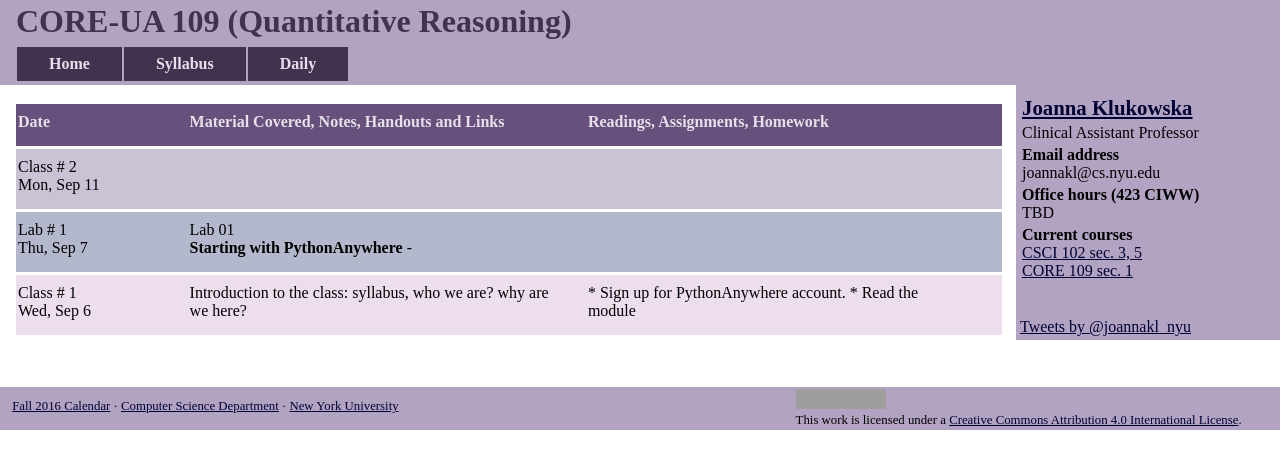
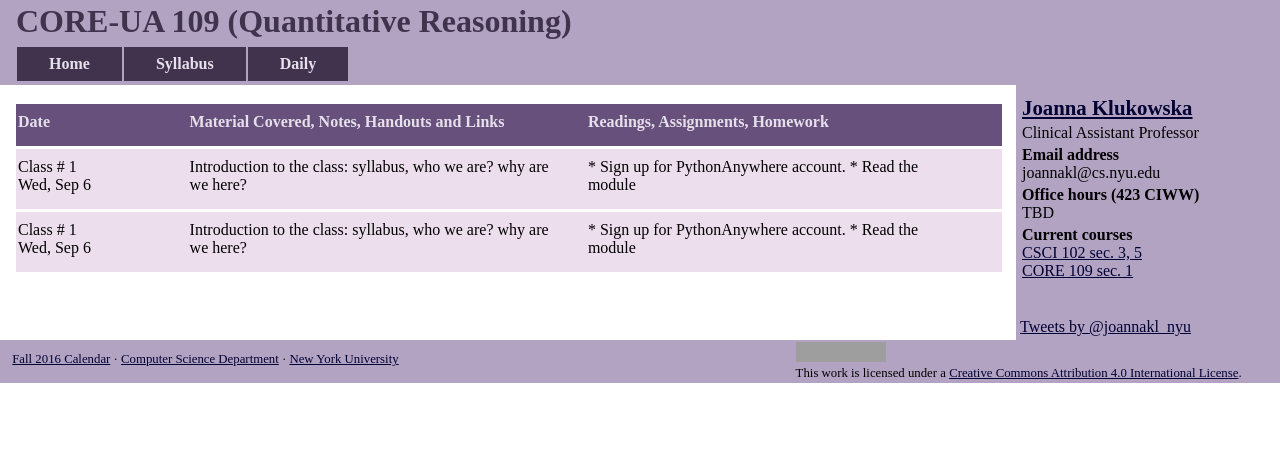
Before and after one commit to joannakl/core109_f17, a Jekyll site: the page built from daily.html, in a window 1280 px wide. Shown: the top 469 px of the page. Built offline with Jekyll 4.4.1, drawn with Linux system fonts in a browser that asks for light colours; comment, search, counter and statistics services are not loaded; grey boxes are pictures that could not be loaded.

Commit message:
testing including markdown

```diff
--- /dev/null
+++ b/_includes/daily/01.markdown
@@ -0,0 +1,26 @@
+
+
+<div class="lecture1">
+    <div class="column_date">
+
+        Class # 1 <br>
+        Wed, Sep 6
+
+
+    </div>
+
+    <div class="column_materials">
+
+        Introduction to the class: syllabus, who we are? why are we here? <br>
+
+
+
+    </div>
+
+    <div class="column_assign">
+
+* Sign up for PythonAnywhere account.
+* Read the module
+    </div>
+
+</div>
--- a/daily.html
+++ b/daily.html
@@ -2,8 +2,8 @@
 layout: default
 days:
     - "01"
-    - "02"
-    - "03"
+  # - "02"
+  # - "03"
   #  - "04"
   #  - "05"
 ---
@@ -31,5 +31,16 @@
 
 
 
+{% for i in page.days reversed %}
+    {% assign file_name = "daily/" | append:  i  | append: ".markdown" %}
+    {% capture my_include %}{% include {{ file_name }} %}{% endcapture %}
+{{ my_include | markdownify }}
+
+{% endfor %}
+
+
+
+
+
 <br>
 <br>
```
